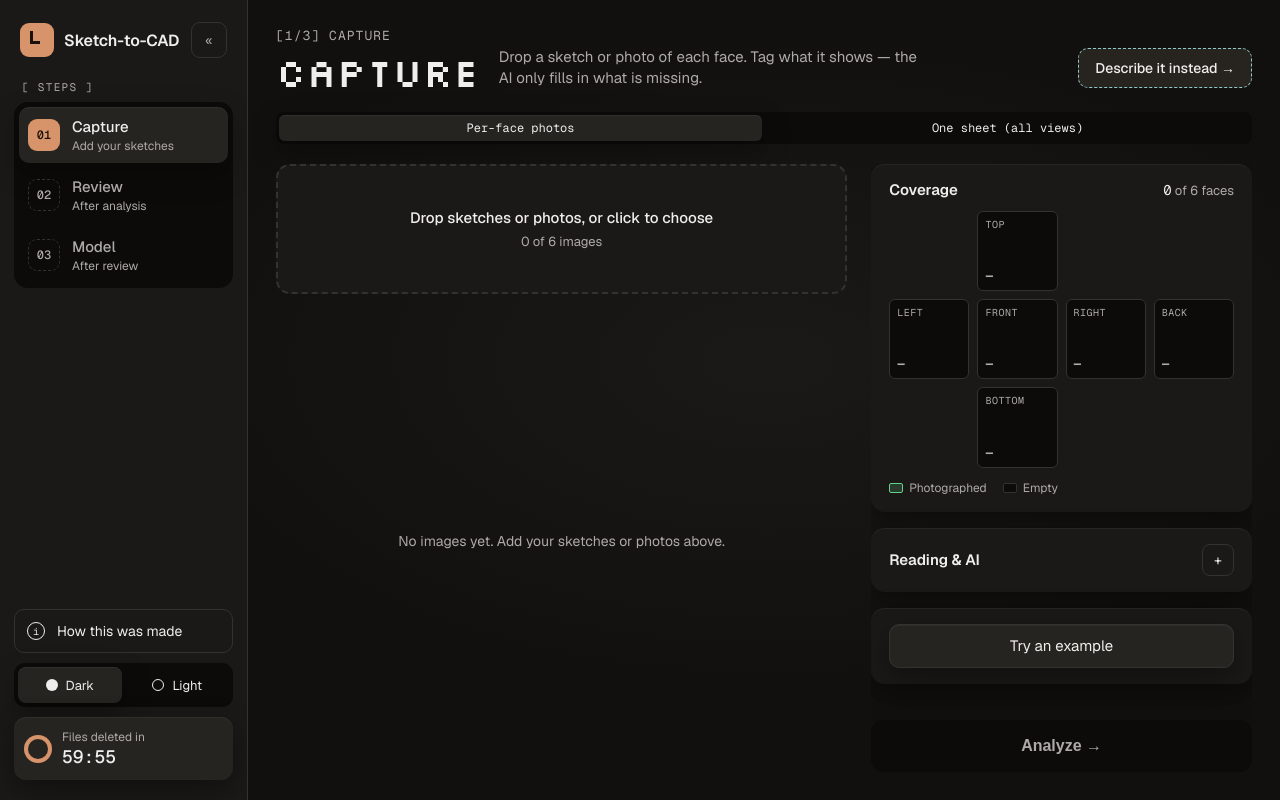
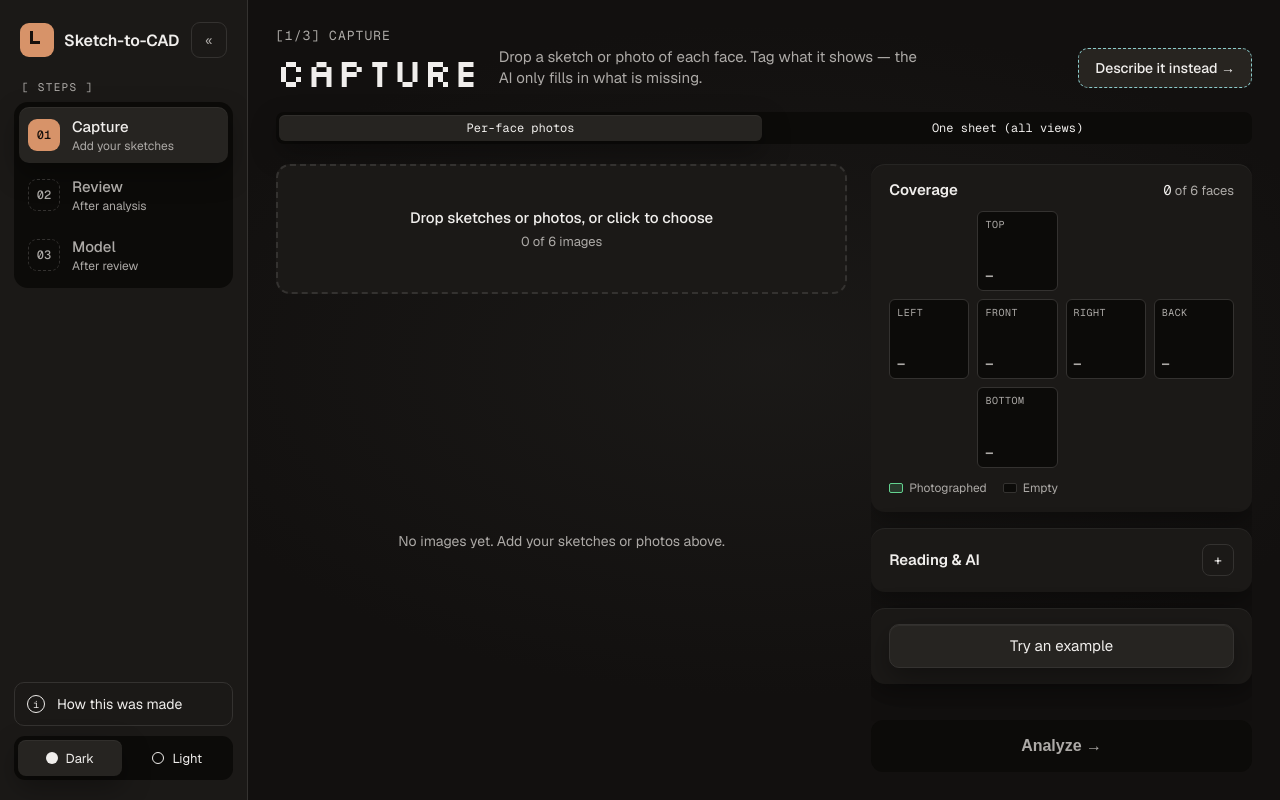
Before and after one commit to Faouzi-Blibech/gomycode-hack, a React (Vite) app in the folder web/: page / in a window 1280 px wide. Built offline with nearby package versions, Linux system fonts and the light colour scheme.

Commit message:
Remove the files-deleted countdown from the sidebar

```diff
--- a/web/src/components/Shell.tsx
+++ b/web/src/components/Shell.tsx
@@ -49,19 +49,15 @@ export function useTheme(): [Theme, (t: Theme) => void] {
   return [theme, setTheme];
 }
 
-const pad = (n: number) => String(Math.floor(n)).padStart(2, '0');
 
 /** App frame: the sidebar from Analyzing v2.dc.html (<aside>) plus a scrolling <main>. */
 export function Shell({ nav, onNav, onAbout, children }: ShellProps) {
   const [sb, setSb] = useState(() => readLS('s2c_sb') !== '0');
   const [theme, setTheme] = useTheme();
-  const { remaining: rem } = useDeadline();
   const ex = sb;
   const dark = theme !== 'light';
   const toggleSb = () => { writeLS('s2c_sb', ex ? '0' : '1'); setSb(!ex); };
   const jc = ex ? 'flex-start' : 'center';
-  const timer = `${pad(rem / 60)}:${pad(rem % 60)}`;
-  const timerRing = `conic-gradient(var(--accent) ${(rem / 3600) * 360}deg, var(--line) 0)`;
 
   return (
     <div className="s2c-app" style={{ width: '100%', height: '100vh', display: 'flex', overflow: 'hidden', background: 'var(--bg)', backgroundImage: 'radial-gradient(ellipse 70% 60% at 60% 45%, var(--surface), transparent 70%)', fontFamily: "'Geist', system-ui, sans-serif", color: 'var(--ink)' }}>
@@ -131,15 +127,6 @@ export function Shell({ nav, onNav, onAbout, children }: ShellProps) {
               <span style={{ width: 16, height: 16, borderRadius: '50%', border: '1.5px solid var(--ink)', boxSizing: 'border-box', background: 'linear-gradient(90deg, var(--ink) 50%, transparent 50%)' }} />
             </button>
           )}
-          <div title="Your images and files are deleted automatically" style={{ display: 'flex', flexDirection: ex ? 'row' : 'column', alignItems: 'center', gap: 10, padding: '12px 10px', borderRadius: 12, background: 'var(--raised)', boxShadow: 'var(--shadow)' }}>
-            <div style={{ width: 28, height: 28, flex: 'none', borderRadius: '50%', background: timerRing, display: 'grid', placeItems: 'center' }}>
-              <div style={{ width: 20, height: 20, borderRadius: '50%', background: 'var(--raised)' }} />
-            </div>
-            <div style={{ display: 'flex', flexDirection: 'column', alignItems: ex ? 'flex-start' : 'center', whiteSpace: 'nowrap' }}>
-              {ex && <span style={{ fontSize: 12, color: 'var(--muted)' }}>Files deleted in</span>}
-              <span style={{ fontFamily: MONO, fontVariantNumeric: 'tabular-nums', fontSize: ex ? '18px' : '11px', fontWeight: 500 }}>{timer}</span>
-            </div>
-          </div>
         </div>
       </aside>
       <main style={{ flex: 1, minWidth: 0, display: 'flex', flexDirection: 'column', overflow: 'auto' }}>{children}</main>
```
